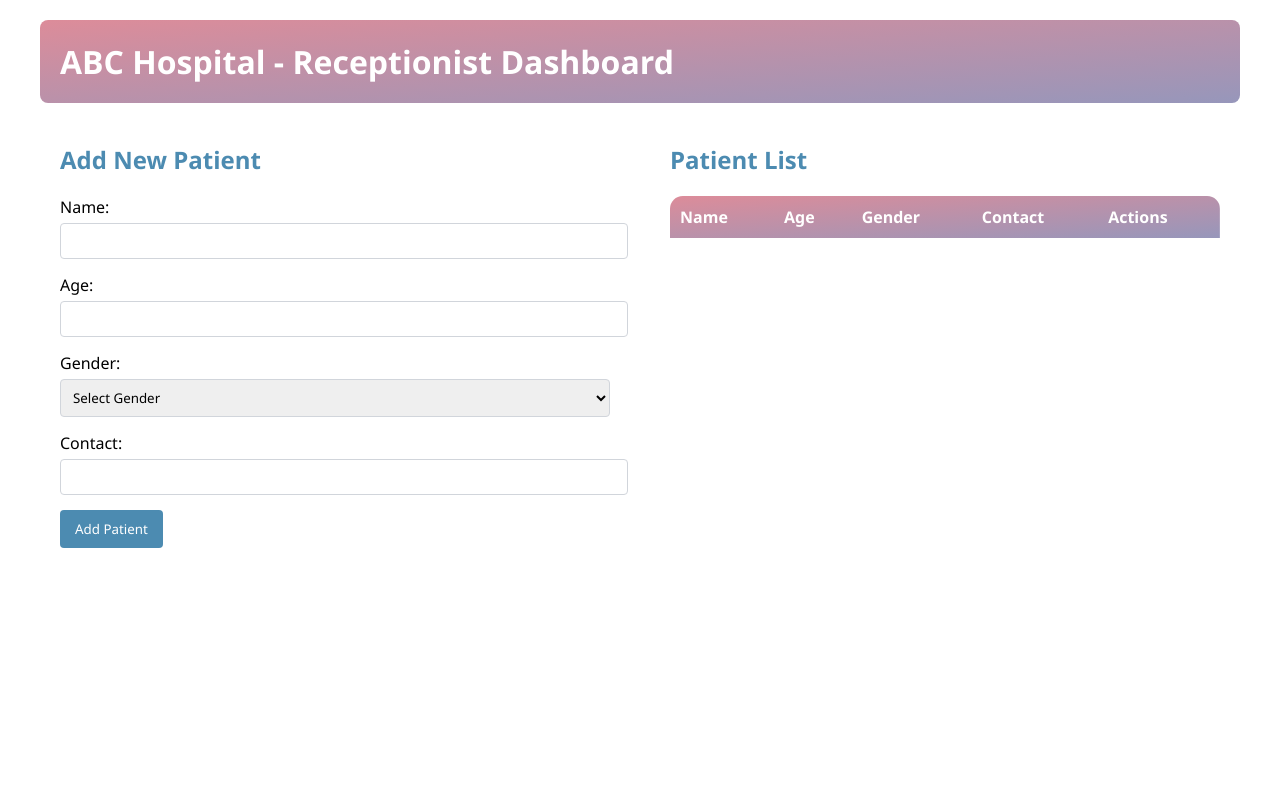
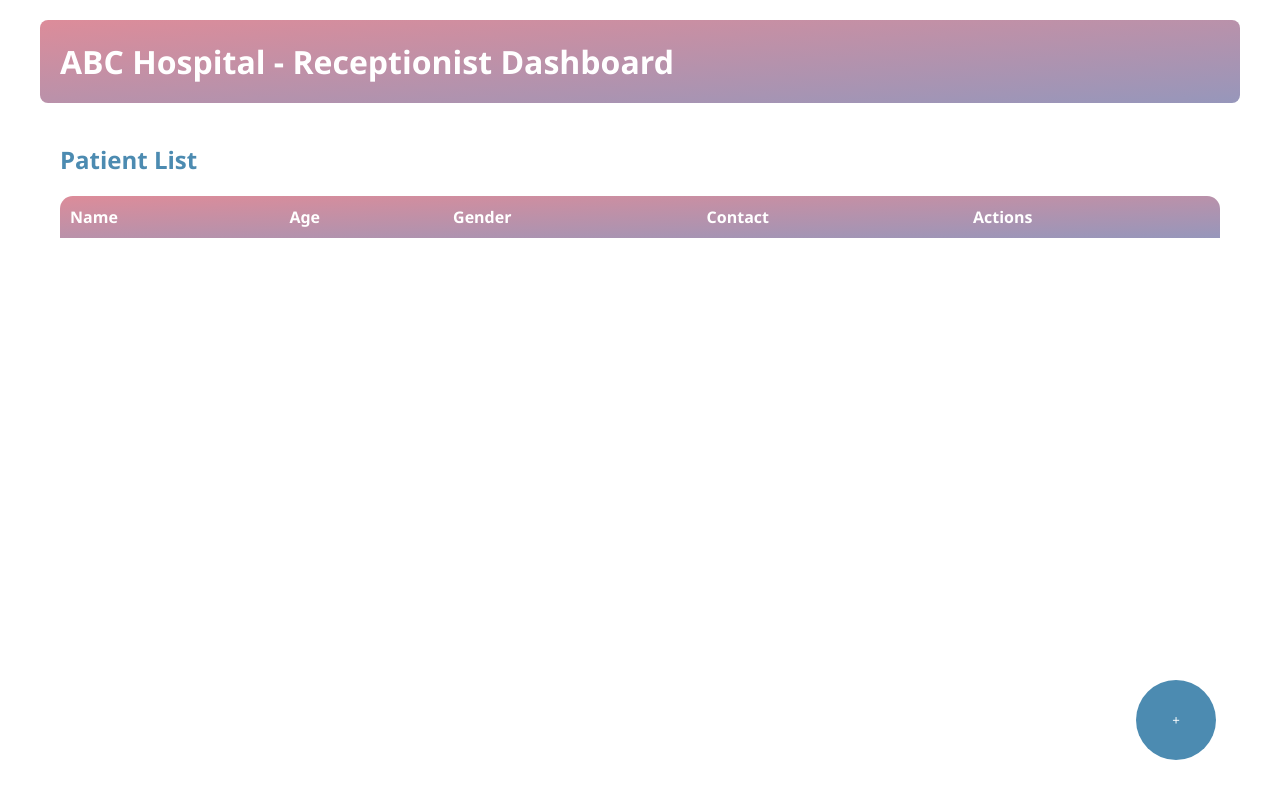
Before and after one commit to anagha321/sturdy-octo-train, a React (Create React App) app: page /reception in a window 1280 px wide. Built offline with nearby package versions, Linux system fonts and the light colour scheme.

Commit message:
More UI changes to receptionist page

```diff
--- a/package.json
+++ b/package.json
@@ -6,8 +6,11 @@
     "@testing-library/jest-dom": "^5.17.0",
     "@testing-library/react": "^13.4.0",
     "@testing-library/user-event": "^13.5.0",
+    "firebase": "^10.14.1",
+    "firesql": "^2.0.2",
     "react": "^18.3.1",
     "react-dom": "^18.3.1",
+    "react-js-dialog-box": "^1.1.6",
     "react-scripts": "^3.0.1",
     "web-vitals": "^2.1.4"
   },
--- a/src/App.css
+++ b/src/App.css
@@ -79,9 +79,10 @@
   border-radius: 1vw;
   padding: 1vh 2vw;
   transition: linear 1s ease;
+  margin-top: 10vh;
 }
 
-.login-button:hover {
+.login-page .login-button:hover {
   opacity: 100%;
 }
 .datetime-container {
--- a/src/pages/receptionist.jsx
+++ b/src/pages/receptionist.jsx
@@ -1,11 +1,14 @@
 import React, { useState } from 'react';
 import "../styles/master.css";
 import "../styles/receptionist.css";
+import { ReactDialogBox } from 'react-js-dialog-box';
+import 'react-js-dialog-box/dist/index.css';
 
 const ReceptionistPage = () => {
   const [patients, setPatients] = useState([]);
   const [currentPatient, setCurrentPatient] = useState({ id: 0, name: '', age: '', gender: '', contact: '' });
   const [isEditing, setIsEditing] = useState(false);
+  const [isDialogBox, setDialogBox] = useState(false);
 
   const handleInputChange = (e) => {
     const { name, value } = e.target;
@@ -21,11 +24,16 @@ const ReceptionistPage = () => {
     }
     setCurrentPatient({ id: 0, name: '', age: '', gender: '', contact: '' });
     setIsEditing(false);
+    setDialogBox(false);
   };
 
   const handleEdit = (patient) => {
     setCurrentPatient(patient);
     setIsEditing(true);
+  };
+
+  const handleDialogBox = () => {
+    setDialogBox(!isDialogBox);
   };
 
   const handleDelete = (id) => {
@@ -37,7 +45,22 @@ const ReceptionistPage = () => {
       <header>
         <h1>ABC Hospital - Receptionist Dashboard</h1>
       </header>
+      <button className="add-patient-button" onClick={handleDialogBox}>
+        +
+      </button>
       <main>
+        {isDialogBox &&
+      <ReactDialogBox
+              closeBox={handleDialogBox}
+              modalWidth='50%'
+              headerBackgroundColor='black'
+              headerTextColor='white'
+              headerHeight='65'
+              closeButtonColor='white'
+              bodyBackgroundColor='white'
+              bodyTextColor='black'
+              bodyHeight='65vh'
+              headerText='New patient'>
         <section className="patient-form">
           <h2>{isEditing ? 'Edit Patient' : 'Add New Patient'}</h2>
           <form onSubmit={handleSubmit}>
@@ -92,6 +115,7 @@ const ReceptionistPage = () => {
             <button type="submit">{isEditing ? 'Update Patient' : 'Add Patient'}</button>
           </form>
         </section>
+        </ReactDialogBox>}
         <section className="patient-list">
           <h2>Patient List</h2>
           <table>
--- a/src/styles/receptionist.css
+++ b/src/styles/receptionist.css
@@ -90,3 +90,12 @@
       flex-direction: column;
     }
   }
+
+  .add-patient-button {
+    border-radius: 100%;
+    width: 10vh; height: 10vh;
+    text-align: center;
+    position: absolute;
+    bottom: 5vh;
+    right: 5vw;
+  }
```
Also changed, not shown: 1 other file (tests, documents, lock files or other folders).
